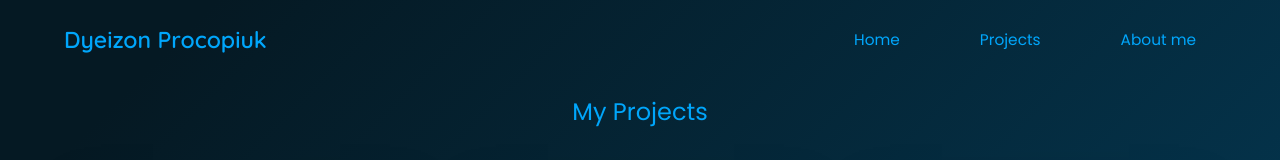
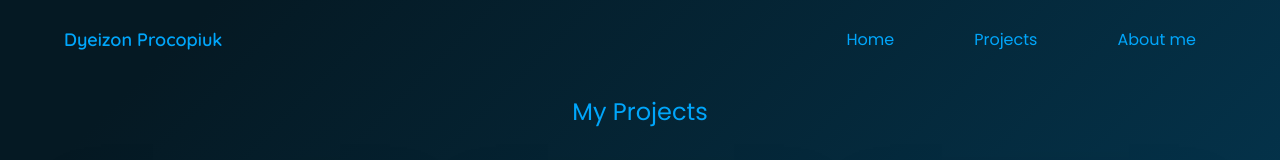
Before and after one commit to Dyeizon/portfolio, a React (Create React App) app: page /projects in a window 1280 px wide. Shown: the top 160 px of the page. Built offline with nearby package versions, Linux system fonts and the light colour scheme.

Commit message:
beautified

```diff
--- a/src/components/Header/style.css
+++ b/src/components/Header/style.css
@@ -1,7 +1,3 @@
-:root {
-    --header-height: 80px;
-}
-
 header {
     width: 100%;
     height: var(--header-height);
@@ -11,7 +7,7 @@ header {
 
 .header-name {
     font-family: 'Quicksand', sans-serif;
-    font-size: 1.8vw;
+    font-size: 18px;
 }
 
 header nav {
@@ -43,7 +39,6 @@ header nav {
     height: 100%;
     padding: 0 20px;
     transition: background-color 300ms ease-in-out;
-    font-size: 1.2vw;
 }
 
 .header-list-item button:hover {
--- a/src/components/Projects/style.css
+++ b/src/components/Projects/style.css
@@ -20,6 +20,13 @@
 
 .card {
     background-color: var(--aux-color);
+    transition: background-color 200ms, border-radius 500ms;
+}
+
+.card:hover {
+    background-color: var(--aux-color-dark);
+    border-radius: 1rem;
+    cursor: pointer;
 }
 
 .project-card-buttons {
--- a/src/index.css
+++ b/src/index.css
@@ -14,7 +14,9 @@
 :root {
 	--theme-color: #051923;
 	--aux-color: #00A6FB;
+	--aux-color-dark: #0099e6;
 	--minor-color: #9dd5f5;
+	--header-height: 80px;
 }
 
 /* Reset CSS */
```
Also changed, not shown: public/index.html (+2 -7 lines).
